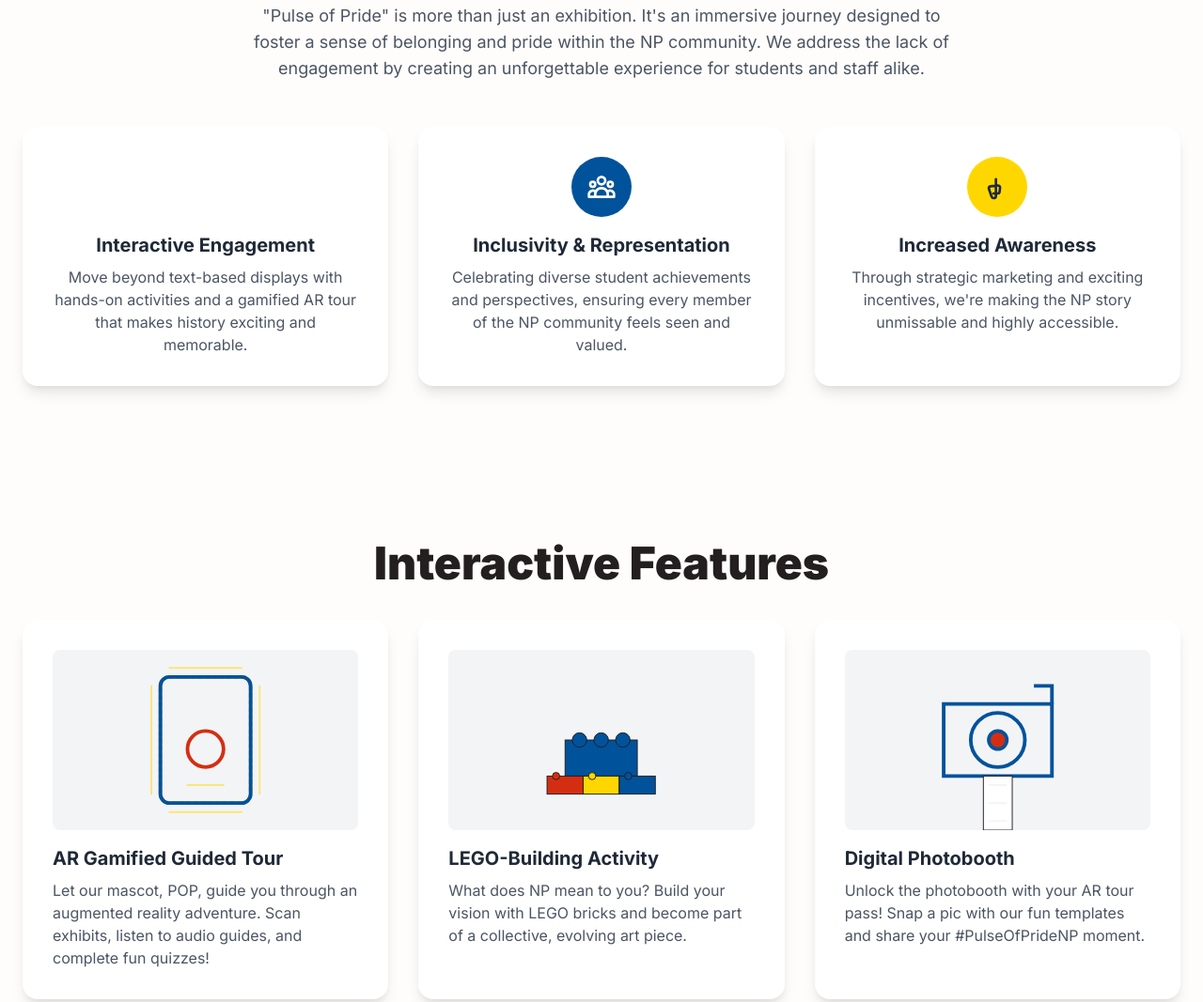
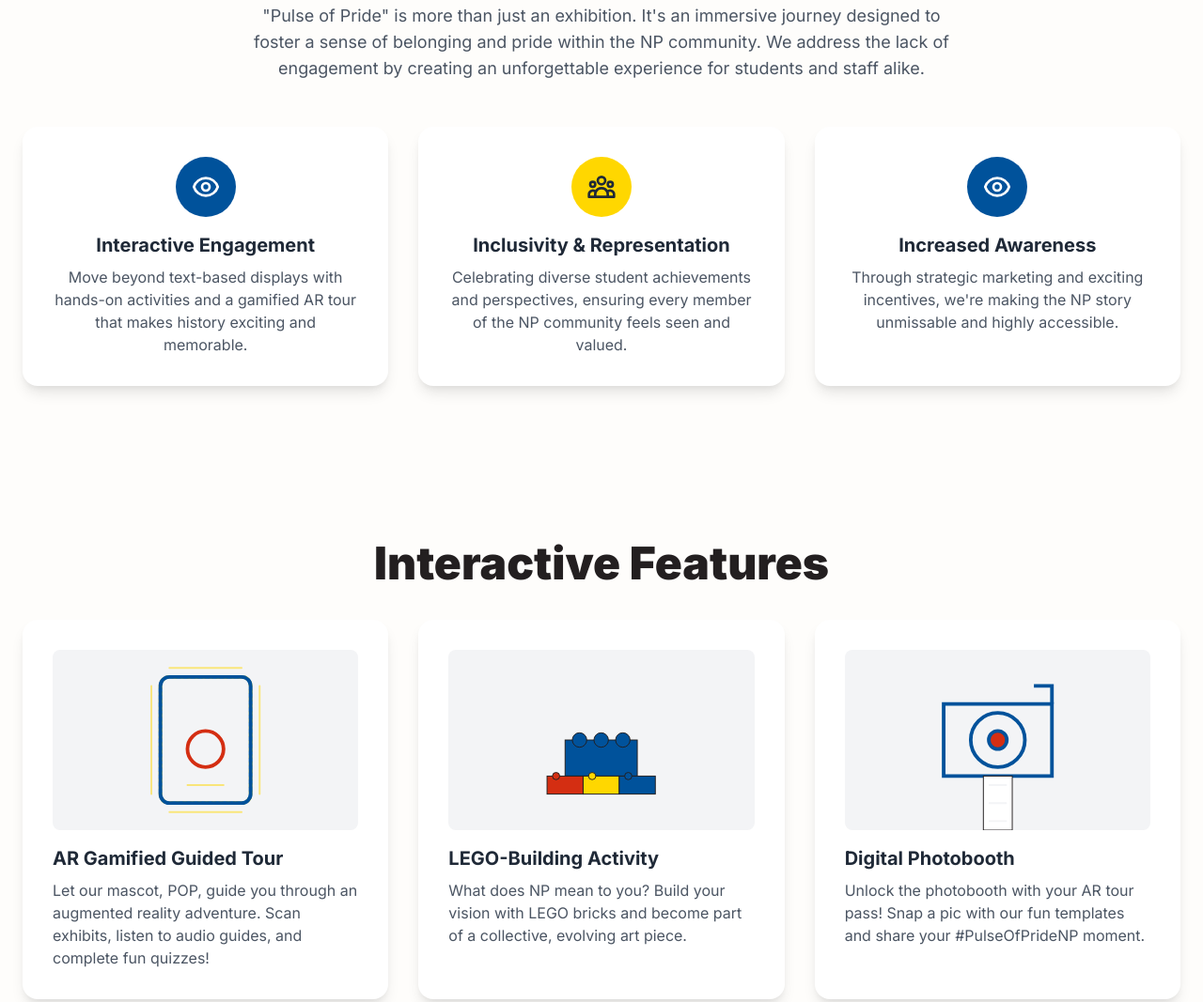
Before and after one commit to aakiraakira/ngeeann, a plain HTML site: page index.html in a window 1280 px wide. Shown: the part 871-1938 px from the top of the page at 94% size. Drawn offline with nearby package versions, Linux system fonts and the light colour scheme.

Commit message:
Update index.html

```diff
--- a/index.html
+++ b/index.html
@@ -127,8 +127,15 @@
             position: relative;
             overflow: hidden;
             width: 100%;
-            padding-top: 56.25%; /* 16:9 Aspect Ratio */
+            padding-top: 150%; /* Taller aspect ratio for mobile app previews */
         }
+
+        @media (min-width: 768px) {
+            .responsive-iframe-container {
+                padding-top: 56.25%; /* 16:9 Aspect Ratio for desktop */
+            }
+        }
+
         .responsive-iframe-container iframe {
             position: absolute;
             top: 0;
@@ -216,17 +223,31 @@
             </p>
             <div class="grid md:grid-cols-3 gap-8">
                 <div class="card text-center reveal" style="transition-delay: 0.3s;">
-                    <div class="bg-np-red text-white rounded-full w-16 h-16 flex items-center justify-center mx-auto mb-4"><svg xmlns="http://www.w3.org/2000/svg" class="h-8 w-8" fill="none" viewBox="0 0 24 24" stroke="currentColor"><path stroke-linecap="round" stroke-linejoin="round" stroke-width="2" d="M14.828 14.828a4 4 0 01-5.656 0M9 10h.01M15 10h.01M21 12a9 9 0 11-18 0 9 9 0 0118 0z" /></svg></div>
+                    <div class="bg-np-blue text-white rounded-full w-16 h-16 flex items-center justify-center mx-auto mb-4">
+                        <svg xmlns="http://www.w3.org/2000/svg" class="h-8 w-8" fill="none" viewBox="0 0 24 24" stroke="currentColor" stroke-width="2">
+                          <path stroke-linecap="round" stroke-linejoin="round" d="M15 12a3 3 0 11-6 0 3 3 0 016 0z" />
+                          <path stroke-linecap="round" stroke-linejoin="round" d="M2.458 12C3.732 7.943 7.523 5 12 5c4.478 0 8.268 2.943 9.542 7-1.274 4.057-5.064 7-9.542 7-4.477 0-8.268-2.943-9.542-7z" />
+                        </svg>
+                    </div>
                     <h3 class="text-xl font-bold mb-2">Interactive Engagement</h3>
                     <p class="text-gray-600">Move beyond text-based displays with hands-on activities and a gamified AR tour that makes history exciting and memorable.</p>
                 </div>
                 <div class="card text-center reveal" style="transition-delay: 0.4s;">
-                    <div class="bg-np-blue text-white rounded-full w-16 h-16 flex items-center justify-center mx-auto mb-4"><svg xmlns="http://www.w3.org/2000/svg" class="h-8 w-8" fill="none" viewBox="0 0 24 24" stroke="currentColor"><path stroke-linecap="round" stroke-linejoin="round" stroke-width="2" d="M17 20h5v-2a3 3 0 00-5.356-1.857M17 20H7m10 0v-2c0-.656-.126-1.283-.356-1.857M7 20H2v-2a3 3 0 015.356-1.857M7 20v-2c0-.656.126-1.283.356-1.857m0 0a5.002 5.002 0 019.288 0M15 7a3 3 0 11-6 0 3 3 0 016 0zm6 3a2 2 0 11-4 0 2 2 0 014 0zM7 10a2 2 0 11-4 0 2 2 0 014 0z" /></svg></div>
+                    <div class="bg-np-yellow text-np-black rounded-full w-16 h-16 flex items-center justify-center mx-auto mb-4">
+                        <svg xmlns="http://www.w3.org/2000/svg" class="h-8 w-8" fill="none" viewBox="0 0 24 24" stroke="currentColor" stroke-width="2">
+                          <path stroke-linecap="round" stroke-linejoin="round" d="M17 20h5v-2a3 3 0 00-5.356-1.857M17 20H7m10 0v-2c0-.656-.126-1.283-.356-1.857M7 20H2v-2a3 3 0 015.356-1.857M7 20v-2c0-.656.126-1.283.356-1.857m0 0a5.002 5.002 0 019.288 0M15 7a3 3 0 11-6 0 3 3 0 016 0zm6 3a2 2 0 11-4 0 2 2 0 014 0zM7 10a2 2 0 11-4 0 2 2 0 014 0z" />
+                        </svg>
+                    </div>
                     <h3 class="text-xl font-bold mb-2">Inclusivity & Representation</h3>
                     <p class="text-gray-600">Celebrating diverse student achievements and perspectives, ensuring every member of the NP community feels seen and valued.</p>
                 </div>
                 <div class="card text-center reveal" style="transition-delay: 0.5s;">
-                    <div class="bg-np-yellow text-np-black rounded-full w-16 h-16 flex items-center justify-center mx-auto mb-4"><svg xmlns="http://www.w3.org/2000/svg" class="h-8 w-8" fill="none" viewBox="0 0 24 24" stroke="currentColor"><path stroke-linecap="round" stroke-linejoin="round" stroke-width="2" d="M11 5.882V19.24a1.76 1.76 0 01-3.417.592l-2.147-6.136a1.76 1.76 0 011.17-2.165l5.54-.614a1.76 1.76 0 012.158 1.585l-.345 3.105a1.76 1.76 0 01-1.646 1.646l-3.32 0" /></svg></div>
+                    <div class="bg-np-blue text-white rounded-full w-16 h-16 flex items-center justify-center mx-auto mb-4">
+                        <svg xmlns="http://www.w3.org/2000/svg" class="h-8 w-8" fill="none" viewBox="0 0 24 24" stroke="currentColor" stroke-width="2">
+                          <path stroke-linecap="round" stroke-linejoin="round" d="M15 12a3 3 0 11-6 0 3 3 0 016 0z" />
+                          <path stroke-linecap="round" stroke-linejoin="round" d="M2.458 12C3.732 7.943 7.523 5 12 5c4.478 0 8.268 2.943 9.542 7-1.274 4.057-5.064 7-9.542 7-4.477 0-8.268-2.943-9.542-7z" />
+                        </svg>
+                    </div>
                     <h3 class="text-xl font-bold mb-2">Increased Awareness</h3>
                     <p class="text-gray-600">Through strategic marketing and exciting incentives, we're making the NP story unmissable and highly accessible.</p>
                 </div>
@@ -312,7 +333,7 @@
                 This space will feature a live collage of photos from our digital photobooth, creating a unique mosaic of the NP community. Your picture could be next!
             </p>
             <div class="grid grid-cols-3 md:grid-cols-5 gap-4">
-                <!-- Placeholder items -->
+                <!-- 9 items for mobile, 10 for desktop -->
                 <div class="gallery-item reveal" style="transition-delay: 0.1s; background-color: #e0f2fe;"><svg class="w-12 h-12 text-blue-300" fill="none" stroke="currentColor" viewBox="0 0 24 24"><path stroke-linecap="round" stroke-linejoin="round" stroke-width="2" d="M3 9a2 2 0 012-2h.93a2 2 0 001.664-.89l.812-1.22A2 2 0 0110.07 4h3.86a2 2 0 011.664.89l.812 1.22A2 2 0 0018.07 7H19a2 2 0 012 2v9a2 2 0 01-2 2H5a2 2 0 01-2-2V9z"></path><path stroke-linecap="round" stroke-linejoin="round" stroke-width="2" d="M15 13a3 3 0 11-6 0 3 3 0 016 0z"></path></svg></div>
                 <div class="gallery-item reveal" style="transition-delay: 0.2s; background-color: #fef9c3;"><svg class="w-12 h-12 text-yellow-300" fill="none" stroke="currentColor" viewBox="0 0 24 24"><path stroke-linecap="round" stroke-linejoin="round" stroke-width="2" d="M3 9a2 2 0 012-2h.93a2 2 0 001.664-.89l.812-1.22A2 2 0 0110.07 4h3.86a2 2 0 011.664.89l.812 1.22A2 2 0 0018.07 7H19a2 2 0 012 2v9a2 2 0 01-2 2H5a2 2 0 01-2-2V9z"></path><path stroke-linecap="round" stroke-linejoin="round" stroke-width="2" d="M15 13a3 3 0 11-6 0 3 3 0 016 0z"></path></svg></div>
                 <div class="gallery-item reveal" style="transition-delay: 0.3s; background-color: #fee2e2;"><svg class="w-12 h-12 text-red-300" fill="none" stroke="currentColor" viewBox="0 0 24 24"><path stroke-linecap="round" stroke-linejoin="round" stroke-width="2" d="M3 9a2 2 0 012-2h.93a2 2 0 001.664-.89l.812-1.22A2 2 0 0110.07 4h3.86a2 2 0 011.664.89l.812 1.22A2 2 0 0018.07 7H19a2 2 0 012 2v9a2 2 0 01-2 2H5a2 2 0 01-2-2V9z"></path><path stroke-linecap="round" stroke-linejoin="round" stroke-width="2" d="M15 13a3 3 0 11-6 0 3 3 0 016 0z"></path></svg></div>
@@ -322,6 +343,7 @@
                 <div class="gallery-item reveal" style="transition-delay: 0.2s; background-color: #e0f2fe;"><svg class="w-12 h-12 text-blue-300" fill="none" stroke="currentColor" viewBox="0 0 24 24"><path stroke-linecap="round" stroke-linejoin="round" stroke-width="2" d="M3 9a2 2 0 012-2h.93a2 2 0 001.664-.89l.812-1.22A2 2 0 0110.07 4h3.86a2 2 0 011.664.89l.812 1.22A2 2 0 0018.07 7H19a2 2 0 012 2v9a2 2 0 01-2 2H5a2 2 0 01-2-2V9z"></path><path stroke-linecap="round" stroke-linejoin="round" stroke-width="2" d="M15 13a3 3 0 11-6 0 3 3 0 016 0z"></path></svg></div>
                 <div class="gallery-item reveal" style="transition-delay: 0.3s; background-color: #fef9c3;"><svg class="w-12 h-12 text-yellow-300" fill="none" stroke="currentColor" viewBox="0 0 24 24"><path stroke-linecap="round" stroke-linejoin="round" stroke-width="2" d="M3 9a2 2 0 012-2h.93a2 2 0 001.664-.89l.812-1.22A2 2 0 0110.07 4h3.86a2 2 0 011.664.89l.812 1.22A2 2 0 0018.07 7H19a2 2 0 012 2v9a2 2 0 01-2 2H5a2 2 0 01-2-2V9z"></path><path stroke-linecap="round" stroke-linejoin="round" stroke-width="2" d="M15 13a3 3 0 11-6 0 3 3 0 016 0z"></path></svg></div>
                 <div class="gallery-item reveal" style="transition-delay: 0.4s; background-color: #fee2e2;"><svg class="w-12 h-12 text-red-300" fill="none" stroke="currentColor" viewBox="0 0 24 24"><path stroke-linecap="round" stroke-linejoin="round" stroke-width="2" d="M3 9a2 2 0 012-2h.93a2 2 0 001.664-.89l.812-1.22A2 2 0 0110.07 4h3.86a2 2 0 011.664.89l.812 1.22A2 2 0 0018.07 7H19a2 2 0 012 2v9a2 2 0 01-2 2H5a2 2 0 01-2-2V9z"></path><path stroke-linecap="round" stroke-linejoin="round" stroke-width="2" d="M15 13a3 3 0 11-6 0 3 3 0 016 0z"></path></svg></div>
+                <div class="gallery-item reveal hidden md:flex" style="transition-delay: 0.5s; background-color: #fef9c3;"><svg class="w-12 h-12 text-yellow-300" fill="none" stroke="currentColor" viewBox="0 0 24 24"><path stroke-linecap="round" stroke-linejoin="round" stroke-width="2" d="M3 9a2 2 0 012-2h.93a2 2 0 001.664-.89l.812-1.22A2 2 0 0110.07 4h3.86a2 2 0 011.664.89l.812 1.22A2 2 0 0018.07 7H19a2 2 0 012 2v9a2 2 0 01-2 2H5a2 2 0 01-2-2V9z"></path><path stroke-linecap="round" stroke-linejoin="round" stroke-width="2" d="M15 13a3 3 0 11-6 0 3 3 0 016 0z"></path></svg></div>
             </div>
         </div>
     </section>
```
